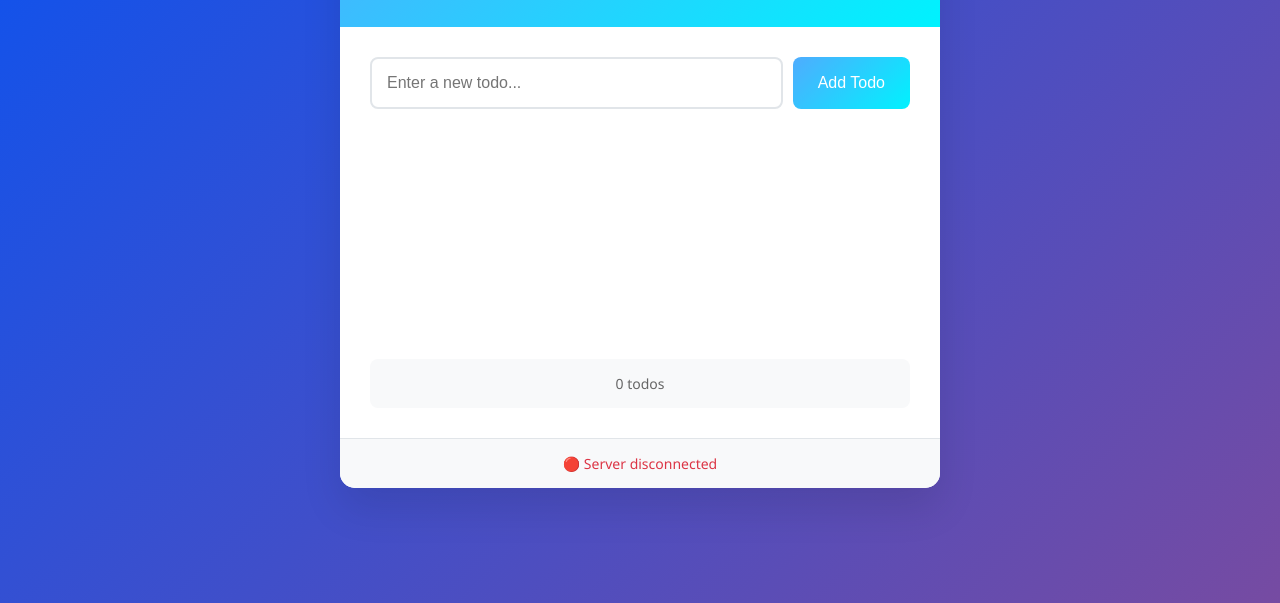
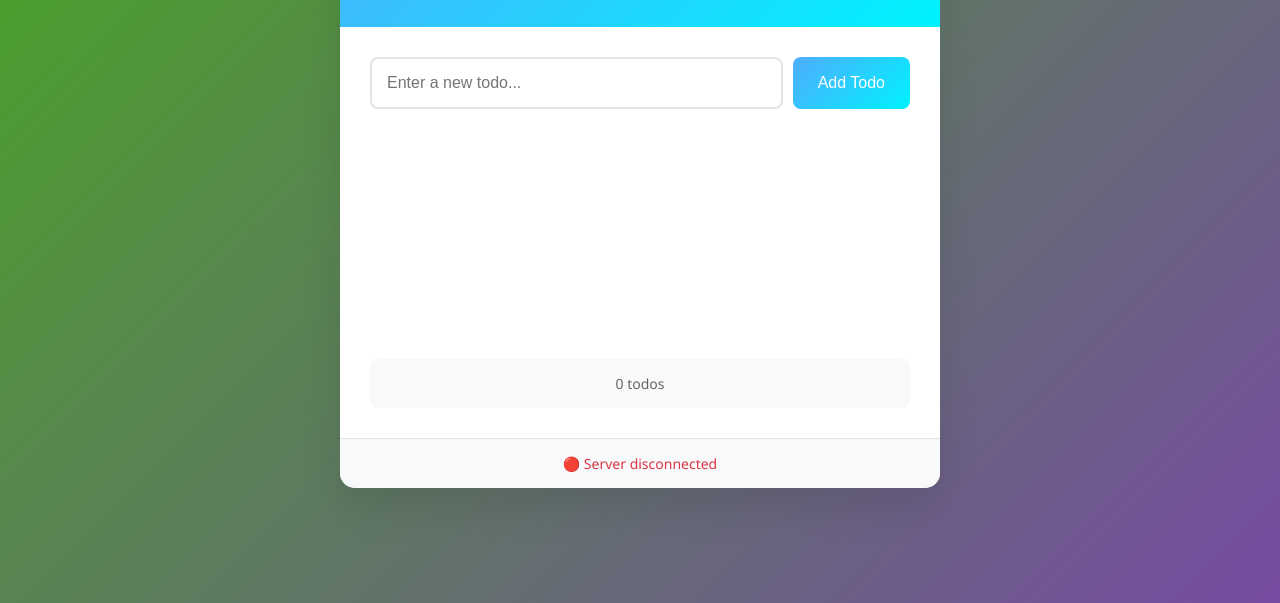
Before and after one commit to marwaneRomani/test-webhook, a website: page public/index.html in a window 1280 px wide. Shown: the part 197-800 px from the top of the page. Drawn offline with Linux system fonts and the light colour scheme; no server answers.

```diff
--- a/public/style.css
+++ b/public/style.css
@@ -6,7 +6,7 @@
 
 body {
     font-family: 'Segoe UI', Tahoma, Geneva, Verdana, sans-serif;
-    background: linear-gradient(135deg, #0a53f1 0%, #764ba2 100%);
+    background: linear-gradient(135deg, #47a721 0%, #764ba2 100%);
     min-height: 100vh;
     padding: 20px;
 }
```
